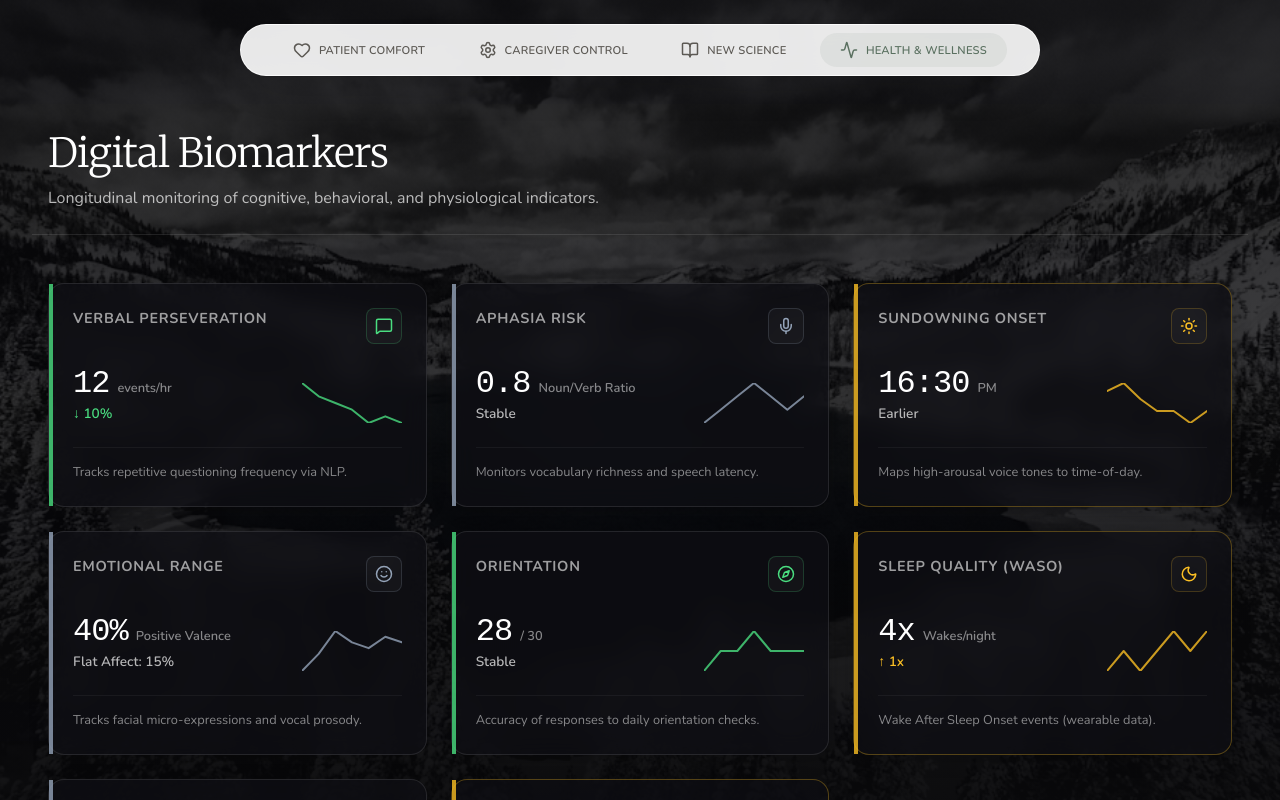
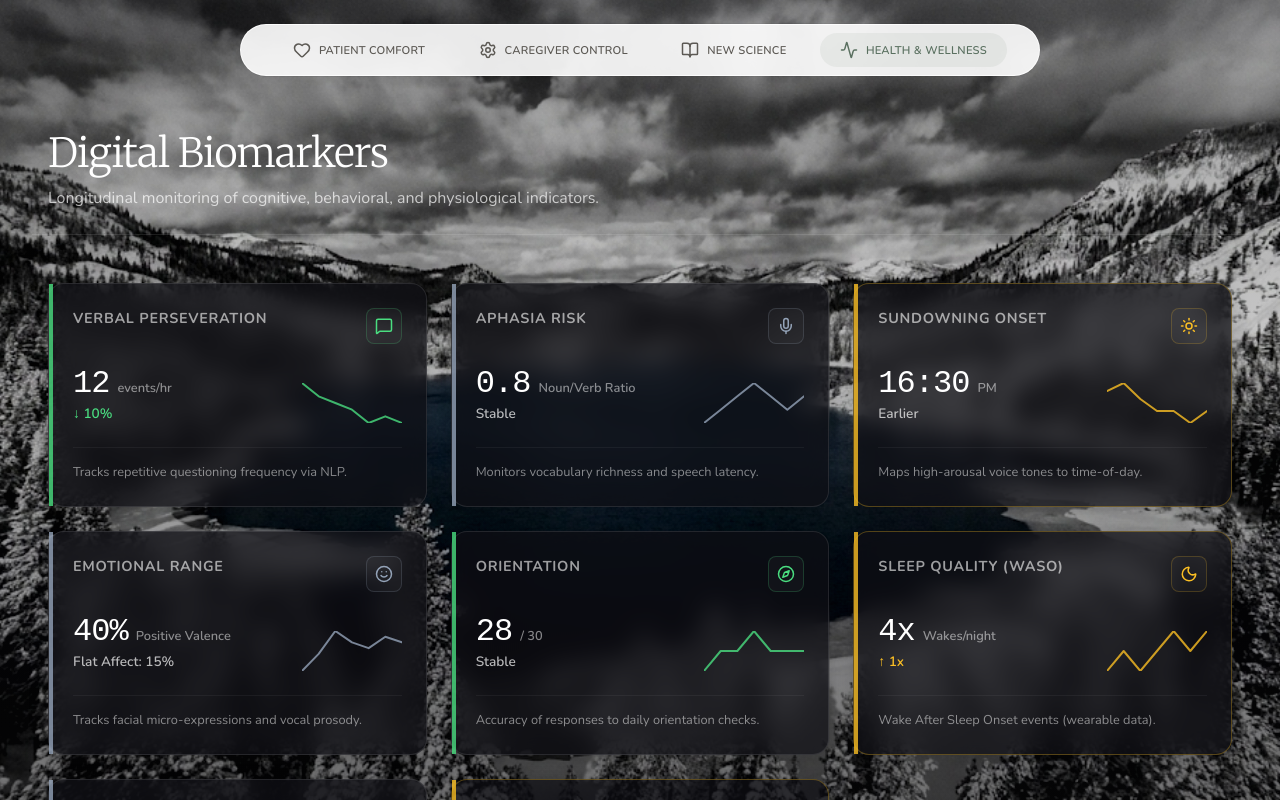
Before and after one commit to rgkhabbaz-sys/everloved-v3, a Next.js app: page /wellness in a window 1280 px wide. Built offline with nearby package versions, Linux system fonts and the light colour scheme.

Commit message:
Update: Brightened Health & Wellness page background and overlay

```diff
--- a/src/components/Wellness/Wellness.module.css
+++ b/src/components/Wellness/Wellness.module.css
@@ -18,10 +18,10 @@
 
 .backgroundImage {
     object-fit: cover;
-    opacity: 0.4;
-    /* Reduced opacity for higher contrast UI */
-    filter: grayscale(40%) contrast(1.1);
-    /* More clinical, less vibrant */
+    opacity: 0.85;
+    /* Increased opacity for visibility */
+    filter: contrast(1.1) saturate(1.1);
+    /* Removed grayscale, added saturation for cheeriness */
 }
 
 .overlay {
@@ -31,9 +31,10 @@
     width: 100%;
     height: 100%;
     background: linear-gradient(to bottom,
-            rgba(9, 9, 11, 0.7) 0%,
-            rgba(9, 9, 11, 0.5) 40%,
-            rgba(9, 9, 11, 0.9) 100%);
+            rgba(9, 9, 11, 0.3) 0%,
+            rgba(9, 9, 11, 0.1) 40%,
+            rgba(9, 9, 11, 0.5) 100%);
+    /* Much lighter overlay */
     z-index: 1;
     pointer-events: none;
 }
```
